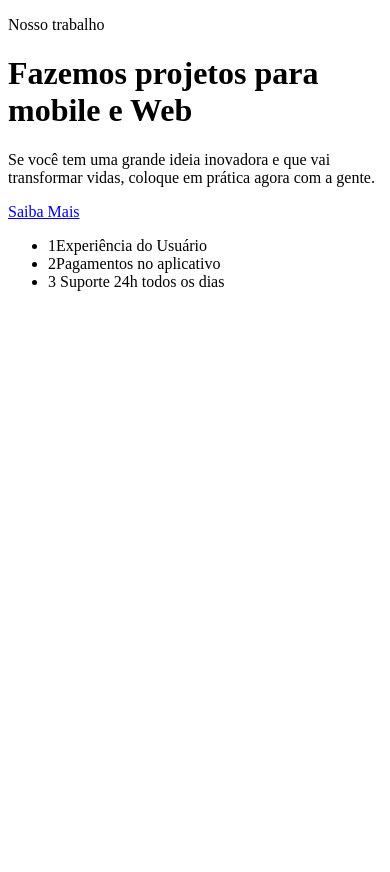
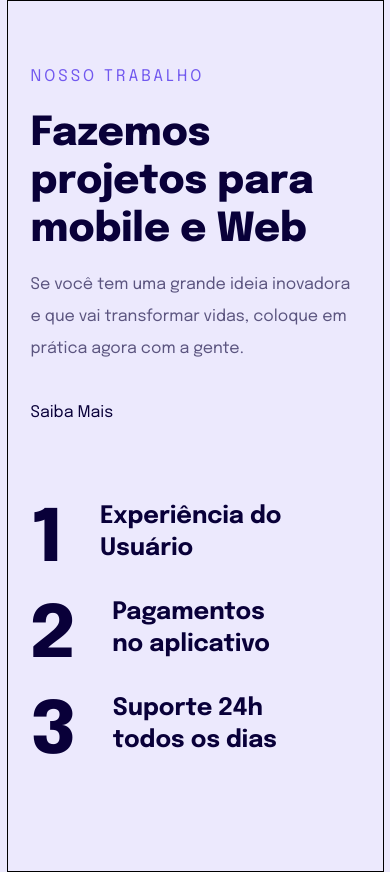
Before and after one commit to Clara-Pacheco/-Explorer--Rocketseat--Projeto04, a plain HTML site: page index.html in a window 390 px wide. Before the commit the page ends 844 px from the top, so only its background shows below. Drawn offline with Linux system fonts and the light colour scheme.

Commit message:
Finish mobile version

```diff
--- a/index.html
+++ b/index.html
@@ -1,8 +1,14 @@
 <!DOCTYPE html>
 <html lang="pt-BR">
 <head>
+  <link rel="preconnect" href="https://fonts.googleapis.com">
+  <link rel="preconnect" href="https://fonts.gstatic.com" crossorigin>
   <meta charset="UTF-8">
   <meta name="viewport" content="width=device-width, initial-scale=1.0">
+
+  <link href="https://fonts.googleapis.com/css2?family=Epilogue:wght@400;700;800&display=swap" rel="stylesheet">
+
+  <link rel="stylesheet" href="reset.css">
   <link rel="stylesheet" href="style.css">
   <title>Introdução à Responsividade</title>
 </head>
@@ -11,12 +17,20 @@
     <P>Nosso trabalho</P>
     <h1>Fazemos projetos para
       mobile e Web</h1>
-    <p>Se você tem uma grande ideia inovadora e que vai transformar vidas, coloque em prática agora com a gente.</p>
+    <p>Se você tem uma grande ideia inovadora <br>
+      e que vai transformar vidas, coloque em <br>
+       prática agora com a gente.</p>
     <a href="#">Saiba Mais</a>
     <ul>
-      <li><span>1</span>Experiência do Usuário</li>
-      <li><span>2</span>Pagamentos no aplicativo</li>
-      <li><span>3</span> Suporte 24h todos os dias</li>
+
+        <li><span>1</span>Experiência do Usuário</li>
+
+
+        <li><span>2</span>Pagamentos no aplicativo</li>
+
+
+        <li><span>3</span> Suporte 24h todos os dias</li>
+
     </ul>
   </main>
 </body>
--- a/style.css
+++ b/style.css
@@ -0,0 +1,114 @@
+:root {
+  font-size: 62.5%    /*10px*/
+}
+
+body {
+  width: 37.5rem;
+  height: 87.0rem;
+  background-color: #ECE9FD;
+  margin: auto;
+  border: 1px solid black;
+
+  font-family: 'Epilogue', sans-serif;
+  font-size: 1.6rem;
+}
+
+main {
+  width: 32.9rem;
+  height: 74.4rem;
+  margin:  6.0rem 2.3rem 6.6rem 2.3rem;
+}
+
+main > p:first-child {
+
+font-style: normal;
+font-weight: 400;
+font-size: 1.6rem;
+line-height: 3.2rem;
+
+letter-spacing: 3px;
+text-transform: uppercase;
+
+color: #7158EF;
+margin-bottom: 1.7rem;
+}
+
+main h1 {
+width: 32.9rem;
+height: 14.4rem;
+
+font-style: normal;
+font-weight: 800;
+font-size: 4.0rem;
+line-height: 4.8rem;
+
+color: #090039;
+margin-bottom: 1.5rem;
+
+}
+
+h1 + p {
+width: 32.9rem;
+height: 9.6rem;
+
+font-style: normal;
+font-weight: 400;
+font-size: 1.6rem;
+line-height: 3.2rem;
+
+color: rgba(10, 0, 57, 0.64);
+
+margin-bottom: 3.2rem;
+
+}
+
+a {
+font-style: normal;
+font-weight: 400;
+font-size: 1.6rem;
+line-height: 3.2rem;
+text-decoration: none;
+
+color: #090039;
+
+}
+
+a:hover {
+  color: #796eb5;
+}
+
+ul {
+  margin-top: 7.2rem;
+}
+
+ul li span {
+
+font-style: normal;
+font-weight: 800;
+font-size: 7.2rem;
+line-height: 8.0rem;
+
+letter-spacing: -2px;
+
+color: #090039;
+
+
+
+}
+
+ul li {
+max-width: 25.7rem;
+height: 6.4rem;
+
+font-style: normal;
+font-weight: 700;
+font-size: 2.4rem;
+line-height: 3.2rem;
+
+color: #090039;
+
+display: flex;
+gap: 3.8rem;
+margin-bottom: 3.2rem;
+
+}
```
